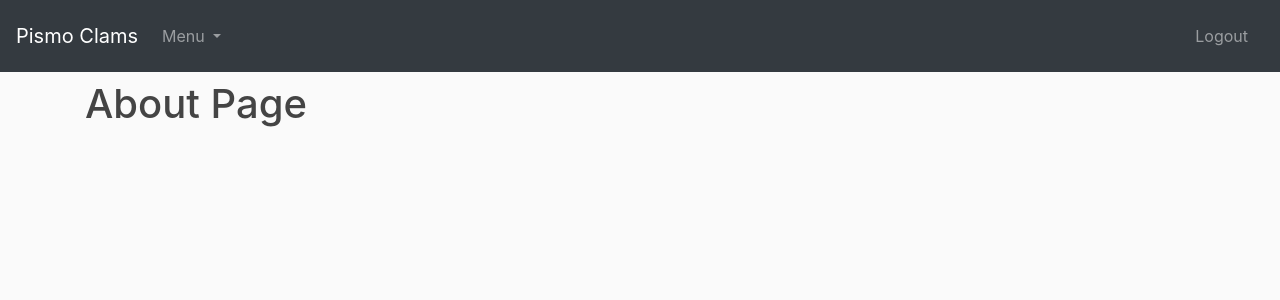
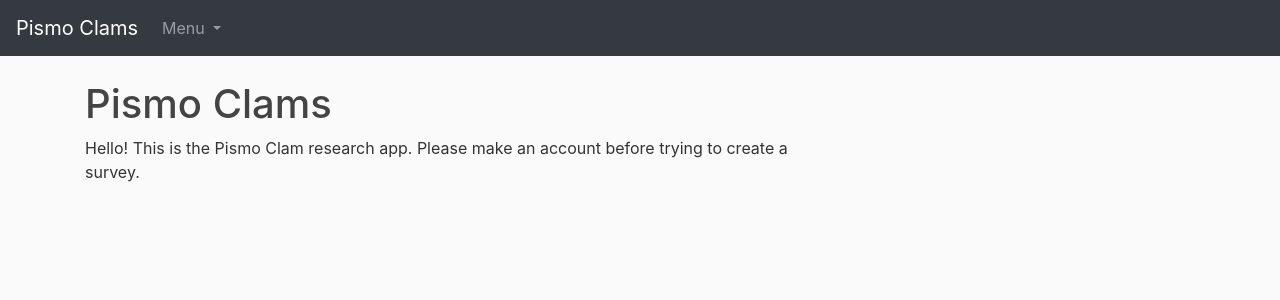
Before and after one commit to Eradbar/PismoClam, a Django app: page /about/ in a window 1280 px wide. Shown: the top 300 px of the page. Run offline with Django 3.2, Linux system fonts and the light colour scheme; some libraries are stand-ins or nearby versions.

Commit message:
Add files via upload

```diff
--- a/blog/templates/blog/about.html
+++ b/blog/templates/blog/about.html
@@ -1,4 +1,5 @@
 {% extends "blog/base.html" %}
 {% block content %}
-	<h1>About Page</h1>
+	<h1>Pismo Clams</h1>
+	<body>Hello! This is the Pismo Clam research app. Please make an account before trying to create a survey.</body>
 {% endblock content %}
--- a/blog/templates/blog/base.html
+++ b/blog/templates/blog/base.html
@@ -33,17 +33,24 @@
 	                    </a>
 	                    <div class="dropdown-menu" aria-labelledby="navbarDropdownMenuLink">
 	                        <a class="dropdown-item" href="{% url 'blog-about' %}">About</a>
-				      		{% if user.is_authenticated %}
+				      		{% if user.is_authenticated and not user.is_staff %}
+				        		<a class="dropdown-item" href="{% url 'profile' %}">Profile</a>
+				        	{% elif user.is_staff %}
 				        		<a class="dropdown-item" href="{% url 'profile' %}">Profile</a>
 				        		<a class="dropdown-item" href="{% url 'post-create' %}">New Survey</a>
 				        	{% else %}
+				        		<a class="dropdown-item" href="{% url 'login' %}">Login</a>
+				        		<a class="dropdown-item" href="{% url 'register' %}">Sign Up</a>
 				          	{% endif %}
 	                    </div>
 	                </li>
 	            </ul>
 	            <ul class="navbar-nav">
 	                <li class="nav-link">
-	                    <a class="nav-link" href="{% url 'logout' %}">Logout</a>
+	                	{% if user.is_authenticated %}
+							<a class="nav-link" href="{% url 'logout' %}">Logout</a>
+				       	{% else %}
+				       	{% endif %}
 	                </li>
 	            </ul>
 	        </div>
--- a/blog/templates/blog/home.html
+++ b/blog/templates/blog/home.html
@@ -1,6 +1,7 @@
 {% extends "blog/base.html" %}
 {% block content %}
 	{% for post in posts %}
+	   {% if post.author == user or user.is_staff %}
 			<article class="media content-section">
 			  <img class="rounded-circle article-img" src="{{ post.author.profile.image.url }}">
 			  <div class="media-body">
@@ -12,5 +13,6 @@
 			    <p class="article-content">{{ post.content }}</p>
 			  </div>
 			</article>
+		{% endif %}
 	{% endfor %}
 {% endblock content %}
--- a/blog/templates/blog/post_confirm_delete.html
+++ b/blog/templates/blog/post_confirm_delete.html
@@ -9,7 +9,7 @@
             </fieldset>
             <div class="form-group">
                 <button class="btn btn-outline-danger" type="submit">Yes, Delete</button>
-                <a class="btn btn-outline-secondary" href="{% url 'post-detail' object.id %}">Cancel</button>
+                <button class="btn btn-outline-secondary" href="{% url 'post-detail' object.id %}">Cancel</button>
             </div>
         </form>
     </div>
--- a/blog/templates/blog/post_detail.html
+++ b/blog/templates/blog/post_detail.html
@@ -6,7 +6,7 @@
 		    <div class="article-metadata">
 		      <a class="mr-2" href="#">{{ object.author }}</a>
 		      <small class="text-muted">{{ object.date_objected|date:"F d, Y" }}</small>
-		      {% if object.author == user %}
+		      {% if object.author == user or user.is_staff %}
 			      <div>
 			      	<a class='btn btn-secondary btn-sm mt-1 mb-1' href="{% url 'post-update' object.id %}">Update</a>
 			      	<a class='btn btn-danger btn-sm mt-1 mb-1' href="{% url 'post-delete' object.id %}">Delete</a>
--- a/blog/views.py
+++ b/blog/views.py
@@ -38,7 +38,7 @@ class PostUpdateView(LoginRequiredMixin, UserPassesTestMixin, UpdateView):
 
     def test_func(self):
         post = self.get_object()
-        if self.request.user == post.author:
+        if self.request.user == post.author or self.request.user.is_staff:
             return True
         return False
 
@@ -48,7 +48,7 @@ class PostDeleteView(LoginRequiredMixin, UserPassesTestMixin, DeleteView):
 
     def test_func(self):
         post = self.get_object()
-        if self.request.user == post.author:
+        if self.request.user == post.author or self.request.user.is_staff:
             return True
         return False
 
--- a/users/templates/users/login.html
+++ b/users/templates/users/login.html
@@ -14,7 +14,7 @@
 		</form>
 		<div class="border-top pt-3">
 			<small class="text-muted">
-				 Need An Account?<a class="ml-2" href="{% url 'register' %}">Sign In</a>
+				 Need An Account?<a class="ml-2" href="{% url 'register' %}">Sign Up</a>
 			</small>
 		<div>
 	</div>
--- a/users/templates/users/logout.html
+++ b/users/templates/users/logout.html
@@ -3,7 +3,7 @@
 	<h2> You have been logged out </h2>
 	<div class="border-top pt-3">
 		<small class="text-muted">
-			<a href="{% url 'register' %}">Log In Again</a>
+			<a href="{% url 'login' %}">Log In Again</a>
 		</small>
 	<div>
 {% endblock content %}
--- a/users/templates/users/register.html
+++ b/users/templates/users/register.html
@@ -5,7 +5,7 @@
         <form method="POST">
             {% csrf_token %}
             <fieldset class="form-group">
-                <legend class="border-bottom mb-4">Join Today</legend>
+                <legend class="border-bottom mb-4">Sign Up</legend>
                 {{ form|crispy }}
             </fieldset>
             <div class="form-group">
```
Also changed, not shown: db.sqlite3, media/profile_pics/20181113_151452.jpg (added), media/profile_pics/20181113_151452_qZVsafh.jpg (added), settings.py (line endings or trailing spaces), urls.py (line endings or trailing spaces), wsgi.py (line endings or trailing spaces). Lines whose indentation alone changed are shown as unchanged.
